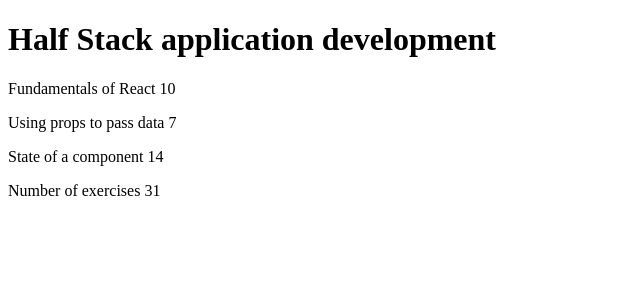
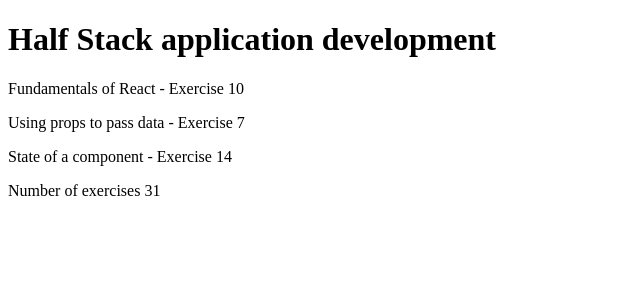
Before and after one commit to HasanUchiha/WebDevExercises, a React (Vite) app in the folder part1/: page / in a window 1280 px wide. Shown: the top 300 px of the page, without its empty margins (0-640 px from the left). Built offline with nearby package versions, Linux system fonts and the light colour scheme.

Commit message:
Content component is ready

```diff
--- a/part1/src/App.jsx
+++ b/part1/src/App.jsx
@@ -14,6 +14,13 @@
   )
 }
 
+//TODO - create the Content component
+
+const Content = ({part,exercise}) => {
+  return(
+    <p>{part} - Exercise {exercise}</p>
+  )
+}
 
 
 const App = () => {
@@ -28,15 +35,9 @@
   return (
     <div>
       <Header props={course}/>
-      <p>
-        {part1} { exercise1}
-      </p>
-      <p>
-        {part2} {exercise2}
-      </p>
-      <p>
-        {part3} {exercise3}
-      </p>
+      <Content part={part1} exercise ={exercise1} />
+      <Content part={part2} exercise ={exercise2} />
+      <Content part={part3} exercise ={exercise3} />
       <p>Number of exercises {exercise1+exercise2+exercise3}</p>
     </div>
   )
```
